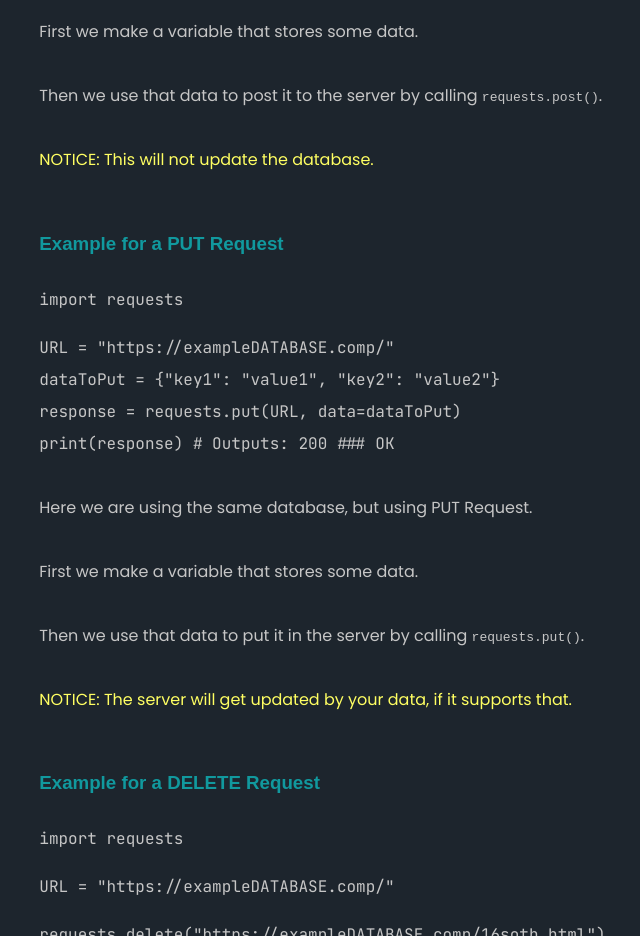
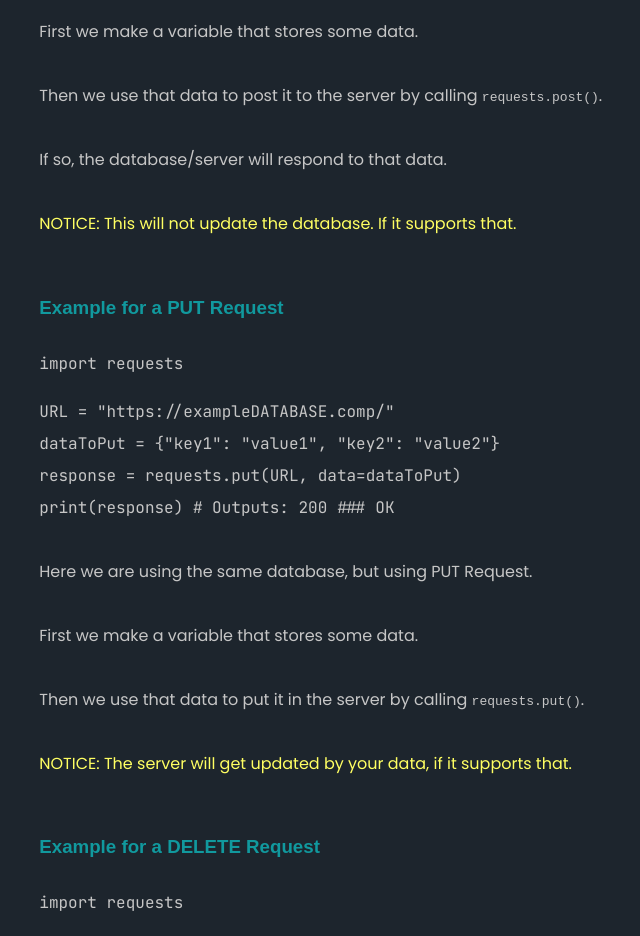
Before and after one commit to Abdullah-coder2013/abdullah, a website: page blogs/requests_module.html in a window 1280 px wide. Shown: the part 1820-2756 px from the top of the page, without its empty margins (40-680 px from the left). Drawn offline with nearby package versions, Linux system fonts and the light colour scheme; a script that the page names is missing; a small style sheet from the web is missing; a web font is replaced by a local one.

Commit message:
update grammar errors

```diff
--- a/blogs/requests_module.html
+++ b/blogs/requests_module.html
@@ -60,7 +60,8 @@ print(response) # Outputs: "key 1 is value1", "key 2 is value2" ### FOR EXAMPLE
             <p>Here we are using the same database, but using POST Request.</p>
             <p>First we make a variable that stores some data.</p>
             <p>Then we use that data to post it to the server by calling <code>requests.post()</code>.</p>
-            <p class="notice">NOTICE: This will not update the database.</p>
+            <p>If so, the database/server will respond to that data.</p>
+            <p class="notice">NOTICE: This will not update the database. If it supports that.</p>
             <br>
             <h3>Example for a PUT Request</h3>
             <pre><code class="code language-python">
```
Also changed, not shown: index.html (+1 -1 lines).
